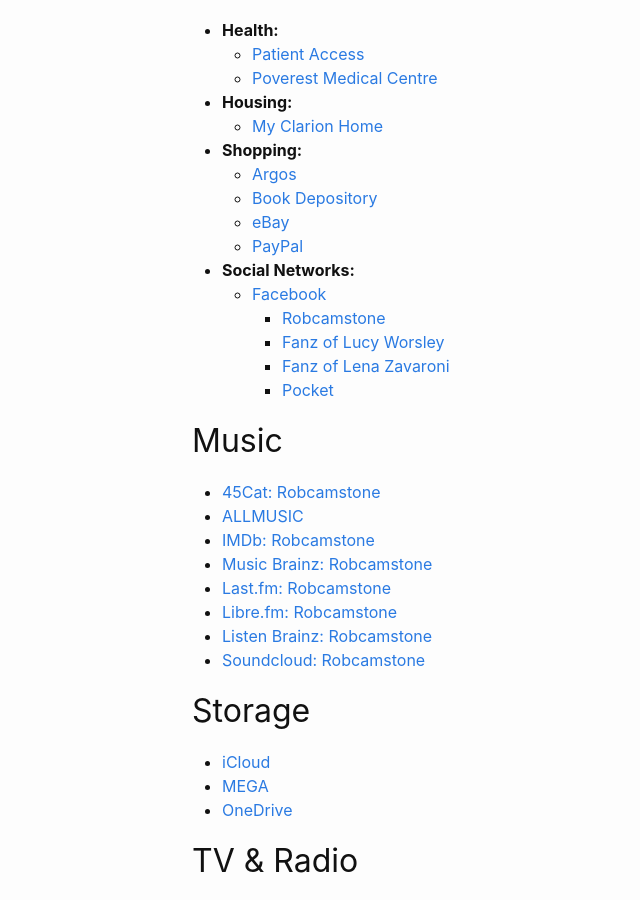
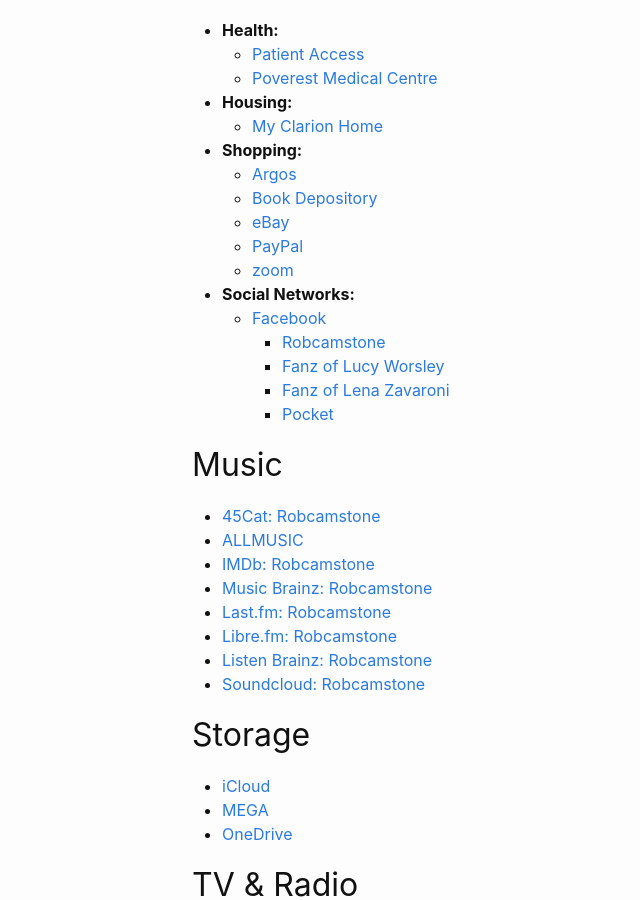
Before and after one commit to Robcamstone/Robcamstone.github.io, a Jekyll site: the page built from bookmarks.md, in a window 1280 px wide and 900 px high, scrolled down 1863 px. Shown: the whole window, without its empty margins (78-718 px from the left). Built offline with Jekyll 4.4.1, drawn with Linux system fonts in a browser that asks for light colours.

Commit message:
Update bookmarks.md

```diff
--- a/bookmarks.md
+++ b/bookmarks.md
@@ -78,6 +78,7 @@ permalink: /bookmarks/
    * [Book Depository](https://www.bookdepository.com/)
    * [eBay](http://ebay.co.uk)
    * [PayPal](http://paypal.co.uk)
+   * [zoom](https://www.zoom.co.uk)
 * **Social Networks:**
    * [Facebook](https://www.facebook.com)
       * [Robcamstone](https://www.facebook.com/robertstonebanks)
```
